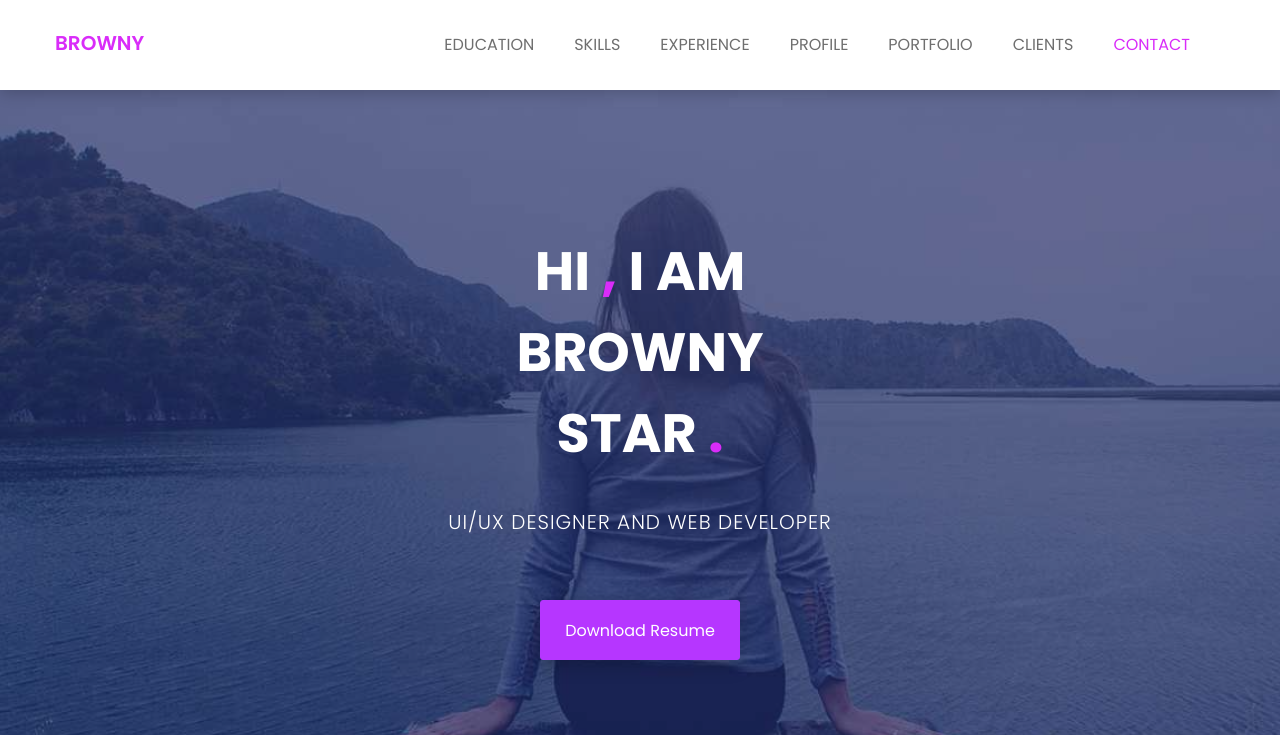
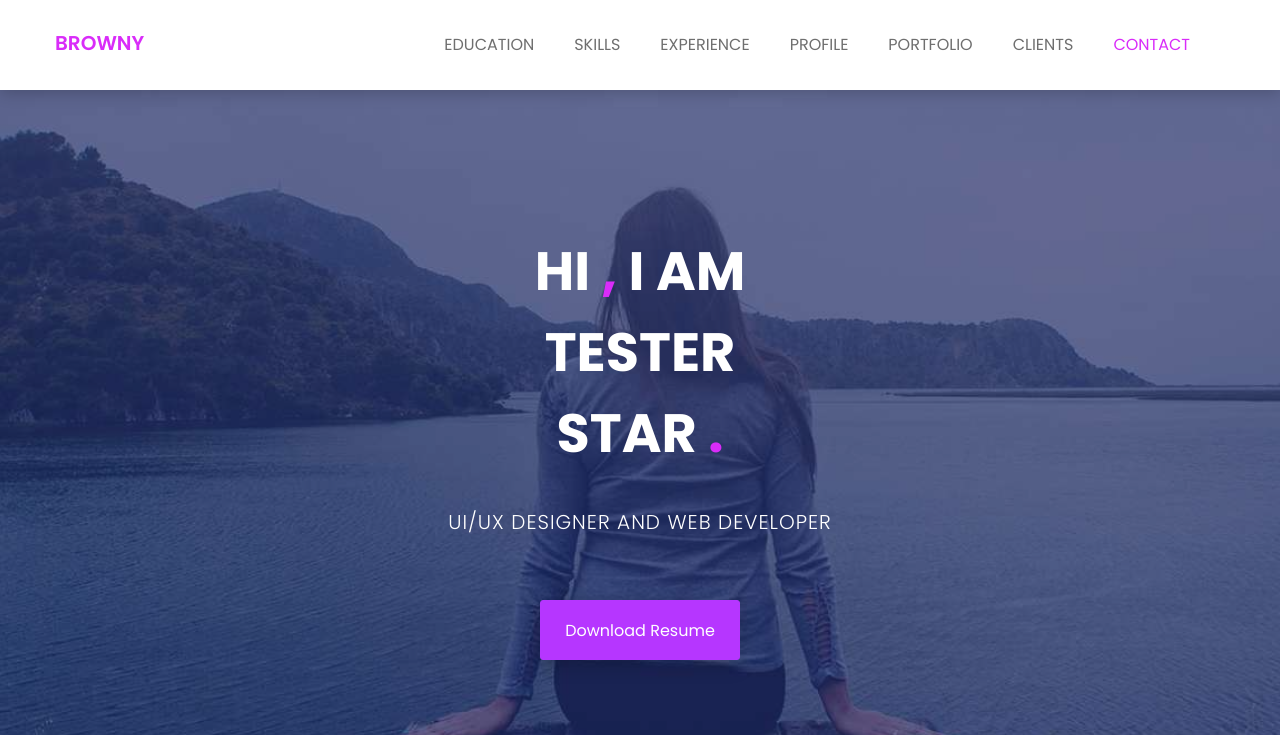
Before and after one commit to DevOpsnaman/BROWNY, a plain HTML site: page index.html in a window 1280 px wide. Shown: the top 735 px of the page. Drawn offline with nearby package versions, Linux system fonts and the light colour scheme.

Commit message:
update index.html

```diff
--- a/index.html
+++ b/index.html
@@ -103,7 +103,7 @@
 				<div class="row">
 					<div class="col-md-12 text-center">
 						<div class="header-text">
-							<h2>hi <span>,</span> i am <br> browny <br> star <span>.</span>   </h2>
+							<h2>hi <span>,</span> i am <br> Tester <br> star <span>.</span>   </h2>
 							<p>ui/ux designer and web developer</p>
 							<a href="assets/download/browney.txt" download>download resume</a>
 						</div><!--/.header-text-->
```
